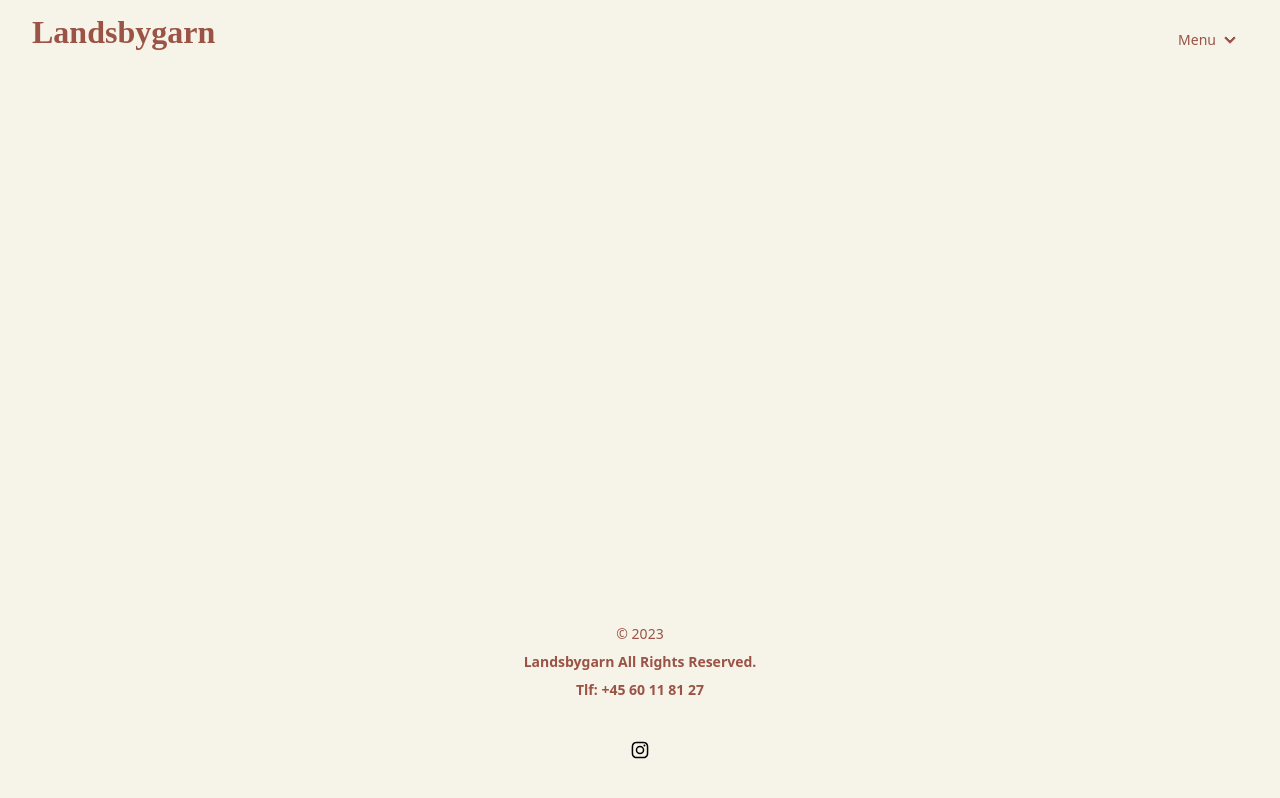
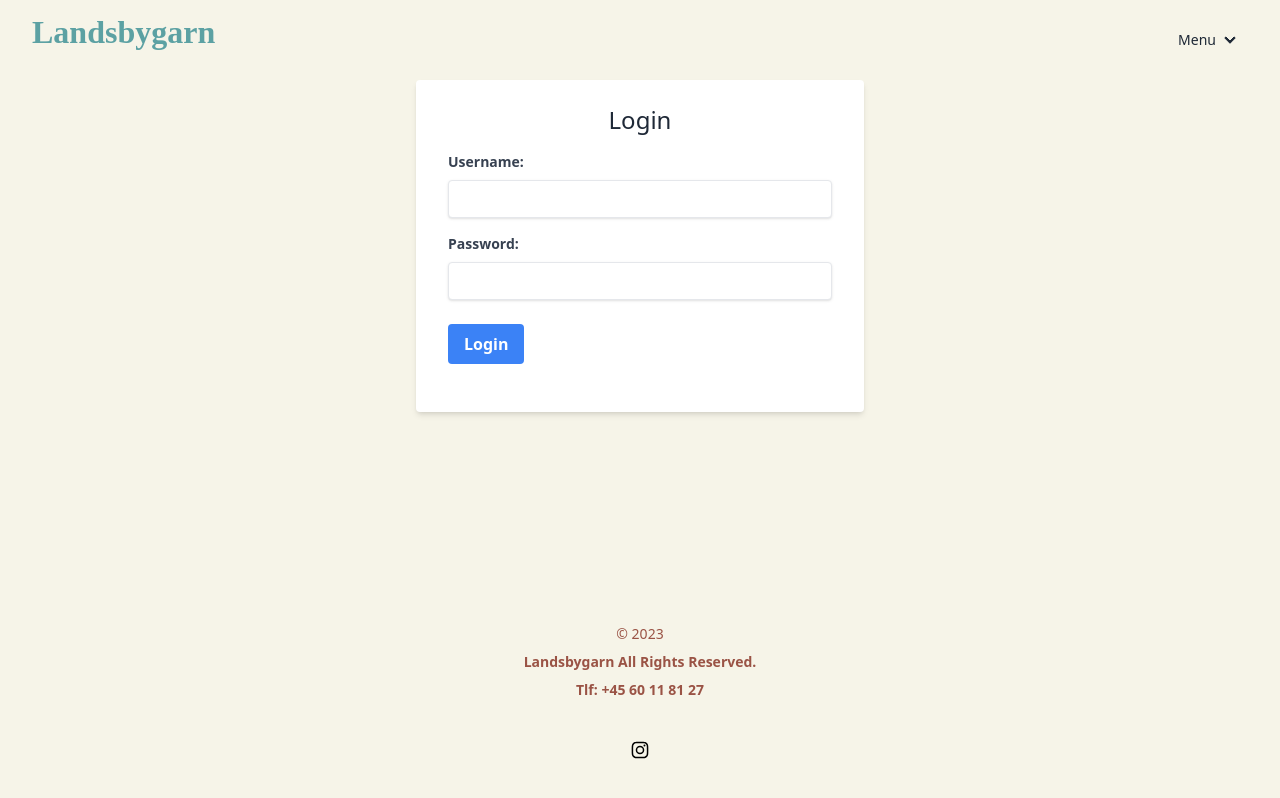
Before and after one commit to ChristofferKJ/landsbygarn-showcase, a React (Create React App) app: page /adminlogin in a window 1280 px wide. Built offline with nearby package versions, Linux system fonts and the light colour scheme.

Commit message:
logintest

```diff
--- a/src/App.js
+++ b/src/App.js
@@ -9,6 +9,8 @@ import { BrowserRouter } from "react-router-dom";
 import Contact from "./components/Contact";
 import About from "./components/About";
 import LandingPage from "./components/LandingPage";
+import Login from "./components/Login";
+
 import { Footer } from "./components/Footer";
 
 function App() {
@@ -18,14 +20,13 @@ function App() {
 
         <Logo  />
         <TopNavBar className="navbar"/>
-
         <div className="routes-wrapper mb-auto ">
           <Routes>
             <Route  path="/" element={<LandingPage />} />
             <Route  path="/products" element={<ProductsGrid />} />
             <Route  path="/about" element={<About />} />
             <Route  path="/products/:product_name" element={<ProductPage />} />
-            {/* <Route  path="/contact" element={<Contact />} /> */}
+            <Route  path="/adminlogin" element={<Login />} />
 
           </Routes>
         </div>
--- a/src/components/LandingPage.js
+++ b/src/components/LandingPage.js
@@ -2,6 +2,7 @@ import React, { useRef, useEffect } from 'react';
 import "../css/LandingPage.css";
 
 const LandingPage = () => {
+
 
 
 
--- /dev/null
+++ b/src/components/Login.js
@@ -0,0 +1,102 @@
+import React, { Component } from 'react';
+
+class Login extends Component {
+    constructor(props) {
+        super(props);
+        this.state = {
+            username: '',
+            password: '',
+            message: '',
+        };
+    }
+
+    handleInputChange = (event) => {
+        const { name, value } = event.target;
+        this.setState({ [name]: value });
+    };
+
+    handleLogin = () => {
+        const { username, password } = this.state;
+
+        let endpoint = '';
+
+        if (process.env.NODE_ENV === "production") {
+            endpoint = "api/login.php"
+        } else if (process.env.NODE_ENV === "development") {
+            endpoint = "https://landsbygarn.dk/api/login.php"
+          }
+
+        // Send a POST request to login.php
+        fetch(endpoint, {
+            method: 'POST',
+            body: JSON.stringify({ username, password }),
+            headers: {
+                'Content-Type': 'application/json',
+            },
+        })
+        .then((response) => {
+            console.log(response);
+            response.json();
+        })
+        .then((data) => {
+            if (data.success) {
+                // Login successful, perform desired actions
+                this.setState({ message: 'Login successful' });
+            } else {
+                // Login failed, handle error
+                this.setState({ message: 'Login failed. Please check your credentials.' });
+            }
+        })
+        .catch((error) => {
+            console.error('Error:', error);
+            this.setState({ message: 'An error occurred. Please try again later.' });
+        });
+    };
+
+    render() {
+        return (
+            <div className="flex justify-center items-center">
+                <div className="bg-white shadow-md rounded px-8 pt-6 pb-8 mb-4 w-full max-w-md">
+                    <h2 className="text-2xl mb-4 text-center">Login</h2>
+                    <div className="mb-4">
+                        <label className="block text-gray-700 text-sm font-bold mb-2" htmlFor="username">
+                            Username:
+                        </label>
+                        <input
+                            className="shadow appearance-none border rounded w-full py-2 px-3 text-gray-700 leading-tight focus:outline-none focus:shadow-outline"
+                            type="text"
+                            id="username"
+                            name="username"
+                            value={this.state.username}
+                            onChange={this.handleInputChange}
+                        />
+                    </div>
+                    <div className="mb-6">
+                        <label className="block text-gray-700 text-sm font-bold mb-2" htmlFor="password">
+                            Password:
+                        </label>
+                        <input
+                            className="shadow appearance-none border rounded w-full py-2 px-3 text-gray-700 leading-tight focus:outline-none focus:shadow-outline"
+                            type="password"
+                            id="password"
+                            name="password"
+                            value={this.state.password}
+                            onChange={this.handleInputChange}
+                        />
+                    </div>
+                    <div className="mb-4">
+                        <button
+                            className="bg-blue-500 hover:bg-blue-700 text-white font-bold py-2 px-4 rounded focus:outline-none focus:shadow-outline"
+                            onClick={this.handleLogin}
+                        >
+                            Login
+                        </button>
+                    </div>
+                    <div className="text-red-500 text-center">{this.state.message}</div>
+                </div>
+            </div>
+        );
+    }
+}
+
+export default Login;
--- a/src/components/ProductsGrid.js
+++ b/src/components/ProductsGrid.js
@@ -18,6 +18,8 @@ const ProductsGrid = () => {
 
         if (process.env.NODE_ENV === "production") {
           response = await fetch('api/fetchalltypes.php');
+          console.log(response);
+
         } else if (process.env.NODE_ENV === "development") {
           response = await fetch("https://landsbygarn.dk/api/fetchalltypes.php");
           console.log(response);
--- /dev/null
+++ b/src/components/Scrolldown.js
@@ -0,0 +1,39 @@
+import React, { useEffect, useState } from 'react';
+import ProductsGrid from './ProductsGrid'; // Import your ProductsGrid component here
+
+const ScrollDownPage = () => {
+  const [showProducts, setShowProducts] = useState(false);
+
+  // Add an event listener to track scroll position
+  useEffect(() => {
+    const handleScroll = () => {
+      // Calculate the scroll position at which you want to show the ProductsGrid
+      const scrollPositionToShowProducts = 500; // Adjust this value as needed
+
+      if (window.scrollY >= scrollPositionToShowProducts) {
+        setShowProducts(true);
+      }
+    };
+
+    window.addEventListener('scroll', handleScroll);
+
+    // Clean up the event listener when the component unmounts
+    return () => {
+      window.removeEventListener('scroll', handleScroll);
+    };
+  }, []);
+
+  return (
+    <div>
+      {/* Other content before the ProductsGrid */}
+      <div id="products-anchor"></div>
+
+      {/* Dynamically add the ProductsGrid when showProducts is true */}
+      {showProducts && <ProductsGrid />}
+
+      {/* Other content after the ProductsGrid */}
+    </div>
+  );
+};
+
+export default ScrollDownPage;
```
Also changed, not shown: src/App.css (+4 -4 lines).
